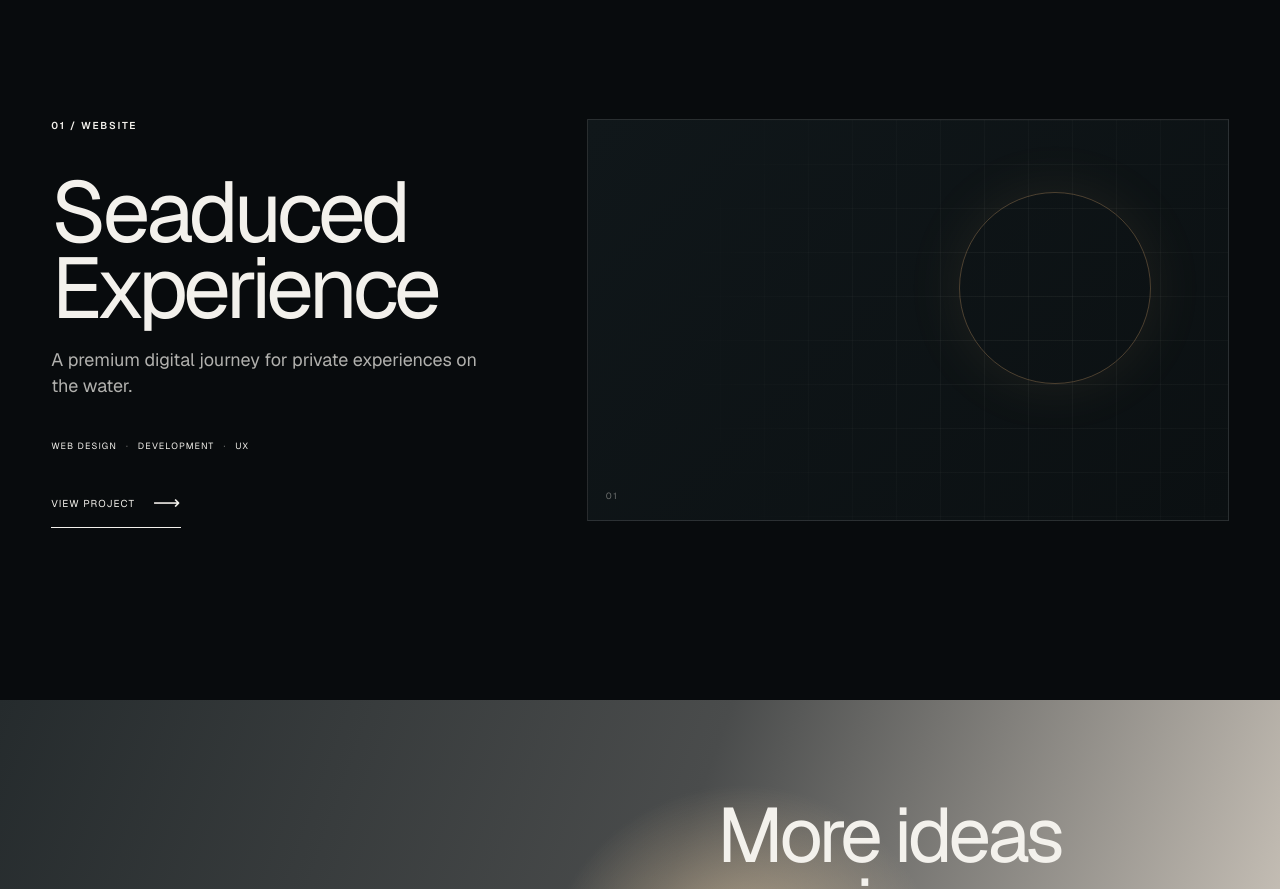
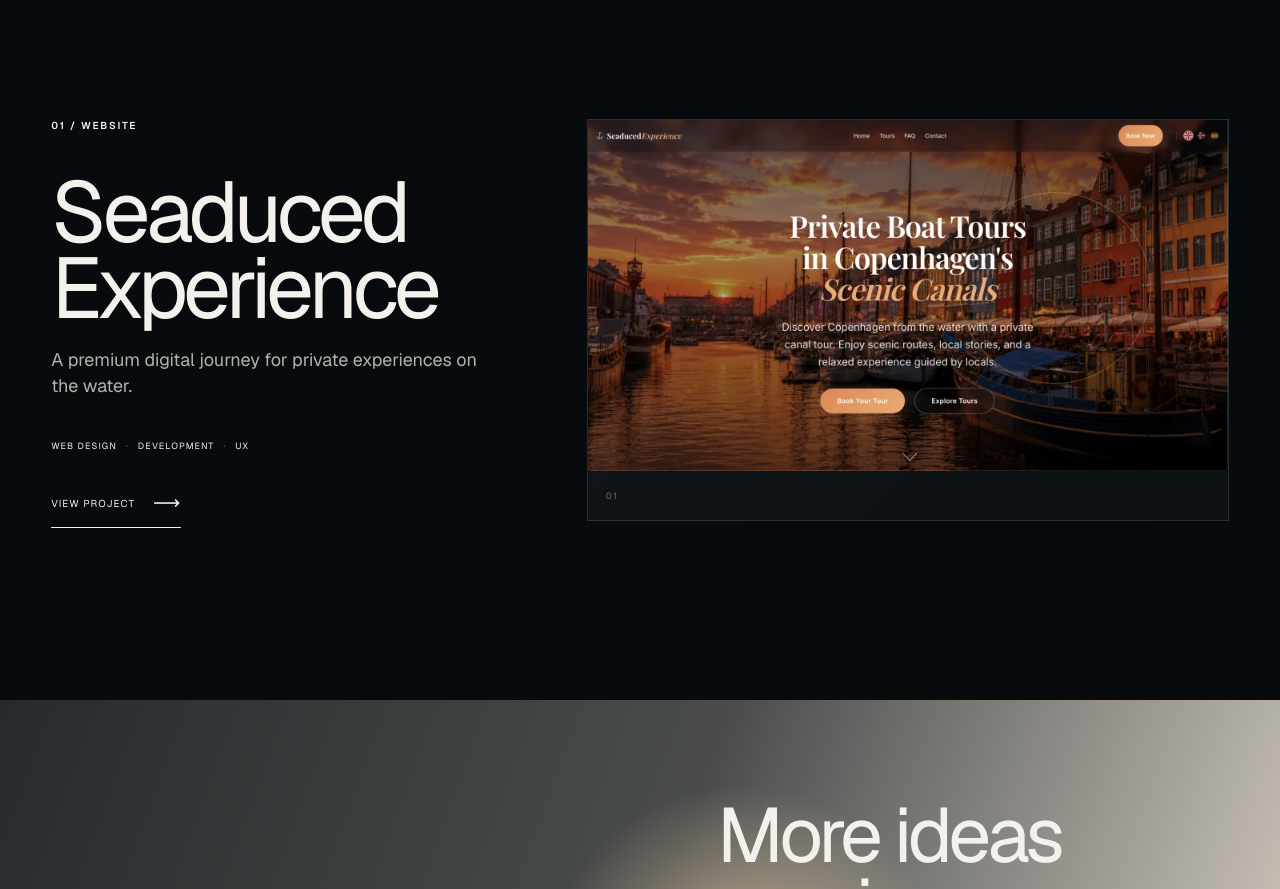
Before and after one commit to NicolasLlanos8799/weareleba, a Next.js app: page /work in a window 1280 px wide. Shown: the part 860-1749 px from the top of the page. Built offline with nearby package versions, Linux system fonts and the light colour scheme.

Commit message:
Restore Seaduced project image

```diff
--- a/components/sections/WorkPortfolio.tsx
+++ b/components/sections/WorkPortfolio.tsx
@@ -38,7 +38,12 @@ function SeaducedVisual() {
   return (
     <div className={`${styles.visual} ${styles.seaduced}`}>
       <div className={styles.visualFrame}>
-        <div className={styles.visualGrid} />
+        <img
+          src="/assets/seaducedexperience/seaduced-experience-1-1280.webp"
+          srcSet="/assets/seaducedexperience/seaduced-experience-1-800.webp 800w, /assets/seaducedexperience/seaduced-experience-1-1280.webp 1280w"
+          sizes="(max-width: 800px) 100vw, 60vw"
+          alt="Seaduced Experience website"
+        />
         <span className={styles.visualMark}>01</span>
       </div>
     </div>
```
